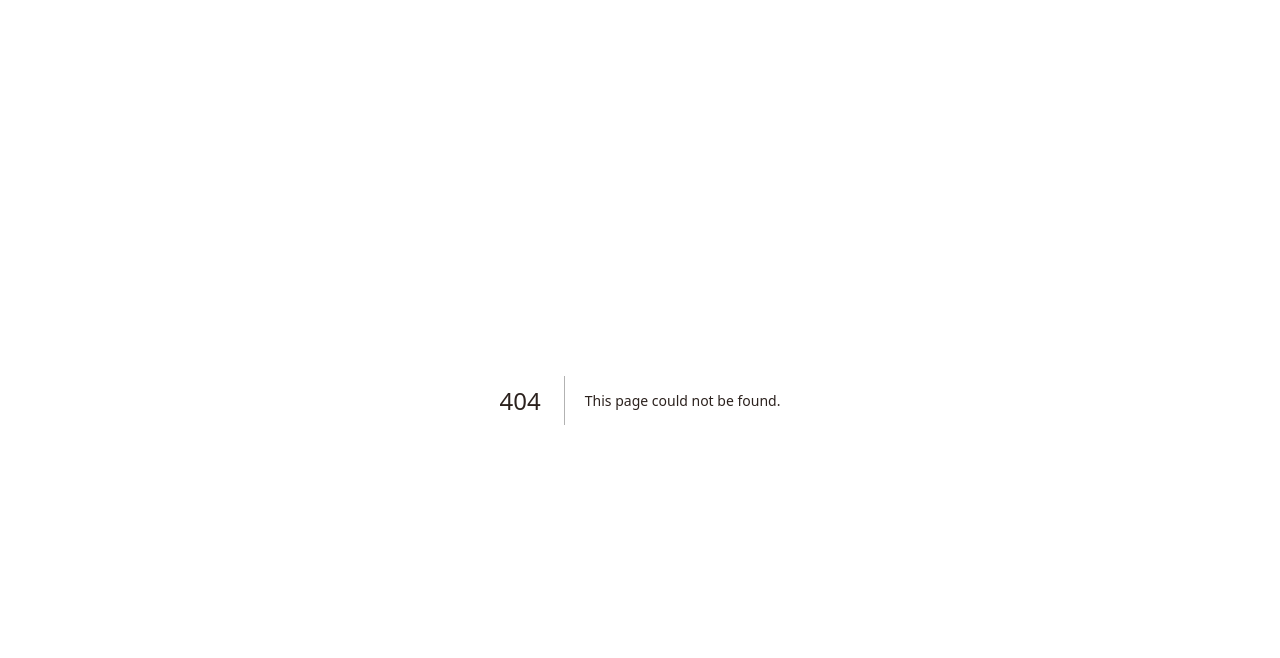
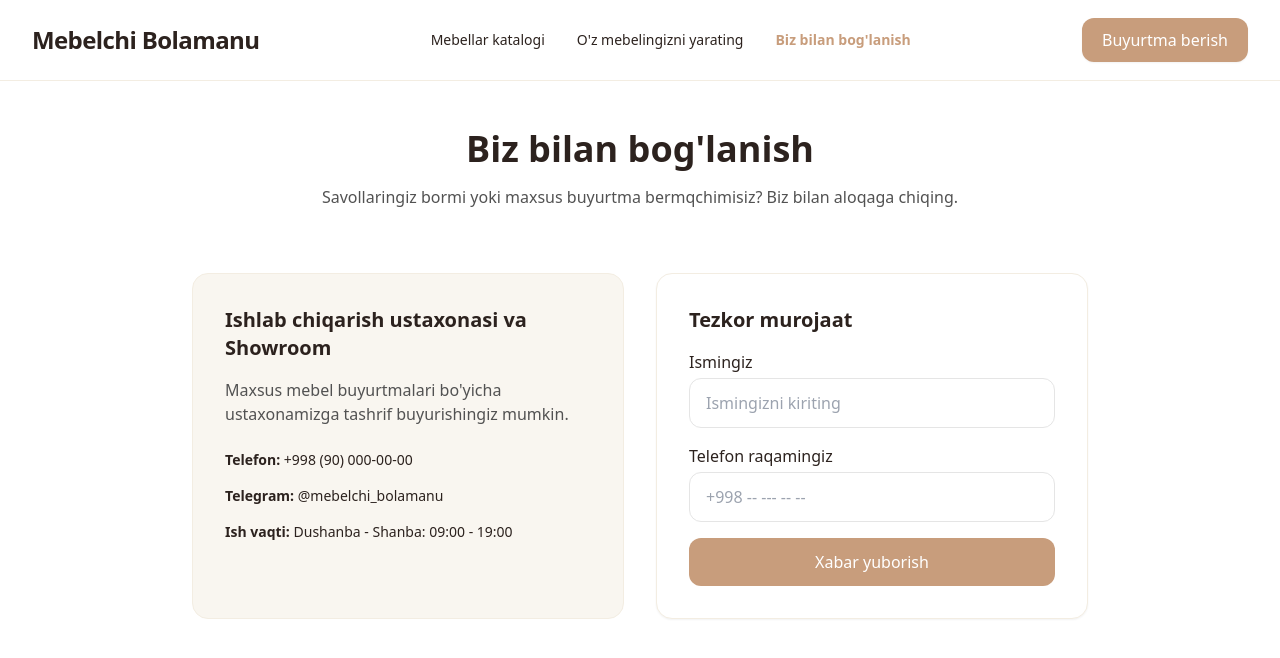
Before and after one commit to ormonovazamatjon8-collab/Mebelchi-bolamanu-, a Next.js app: page /contacts in a window 1280 px wide. Before the commit this address had no page. Shown: the top 658 px of the page. Built offline with nearby package versions, Linux system fonts and the light colour scheme.

Commit message:
Create page.tsx

```diff
--- /dev/null
+++ b/app/contacts/page.tsx
@@ -0,0 +1,61 @@
+import Link from 'next/link';
+
+export default function ContactsPage() {
+  return (
+    <main className="min-h-screen bg-brand-bg text-brand-dark pb-20">
+      {/* Navigatsiya */}
+      <header className="sticky top-0 z-50 bg-white/90 backdrop-blur-md border-b border-brand-cream">
+        <div className="max-w-7xl mx-auto px-4 sm:px-6 lg:px-8 h-20 flex items-center justify-between">
+          <Link href="/" className="text-2xl font-bold tracking-tight text-brand-dark">
+            Mebelchi Bolamanu
+          </Link>
+          <nav className="hidden md:flex items-center space-x-8 text-sm font-medium">
+            <Link href="/catalog" className="hover:text-brand-oak transition-colors">Mebellar katalogi</Link>
+            <Link href="/configurator" className="hover:text-brand-oak transition-colors">O'z mebelingizni yarating</Link>
+            <Link href="/contacts" className="text-brand-oak font-semibold">Biz bilan bog'lanish</Link>
+          </nav>
+          <Link href="/configurator" className="bg-brand-oak text-white px-5 py-2.5 rounded-xl font-medium shadow-sm hover:bg-brand-wood transition-all">
+            Buyurtma berish
+          </Link>
+        </div>
+      </header>
+
+      {/* Bog'lanish tarkibi */}
+      <div className="max-w-7xl mx-auto px-4 sm:px-6 lg:px-8 pt-12">
+        <div className="text-center max-w-2xl mx-auto mb-16">
+          <h1 className="text-3xl sm:text-4xl font-extrabold text-brand-dark mb-4">Biz bilan bog'lanish</h1>
+          <p className="text-neutral-600">Savollaringiz bormi yoki maxsus buyurtma bermqchimisiz? Biz bilan aloqaga chiqing.</p>
+        </div>
+
+        <div className="grid grid-cols-1 md:grid-cols-2 gap-8 max-w-4xl mx-auto">
+          <div className="bg-brand-beige p-8 rounded-2xl border border-brand-cream">
+            <h3 className="text-xl font-bold text-brand-dark mb-4">Ishlab chiqarish ustaxonasi va Showroom</h3>
+            <p className="text-neutral-600 mb-6">Maxsus mebel buyurtmalari bo'yicha ustaxonamizga tashrif buyurishingiz mumkin.</p>
+            <div className="space-y-4 text-sm">
+              <p><strong>Telefon:</strong> +998 (90) 000-00-00</p>
+              <p><strong>Telegram:</strong> @mebelchi_bolamanu</p>
+              <p><strong>Ish vaqti:</strong> Dushanba - Shanba: 09:00 - 19:00</p>
+            </div>
+          </div>
+
+          <div className="bg-white p-8 rounded-2xl border border-brand-cream shadow-sm">
+            <h3 className="text-xl font-bold text-brand-dark mb-4">Tezkor murojaat</h3>
+            <form className="space-y-4">
+              <div>
+                Ismingiz
+                <input type="text" className="w-full mt-1 px-4 py-3 rounded-xl border border-neutral-200 focus:outline-none focus:border-brand-oak" placeholder="Ismingizni kiriting" />
+              </div>
+              <div>
+                Telefon raqamingiz
+                <input type="text" className="w-full mt-1 px-4 py-3 rounded-xl border border-neutral-200 focus:outline-none focus:border-brand-oak" placeholder="+998 -- --- -- --" />
+              </div>
+              <button type="submit" className="w-full py-3 rounded-xl bg-brand-oak text-white font-medium hover:bg-brand-wood transition-all">
+                Xabar yuborish
+              </button>
+            </form>
+          </div>
+        </div>
+      </div>
+    </main>
+  );
+}
```
